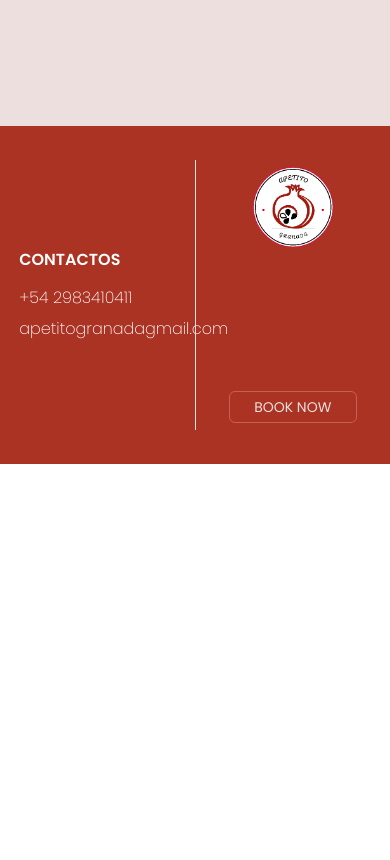
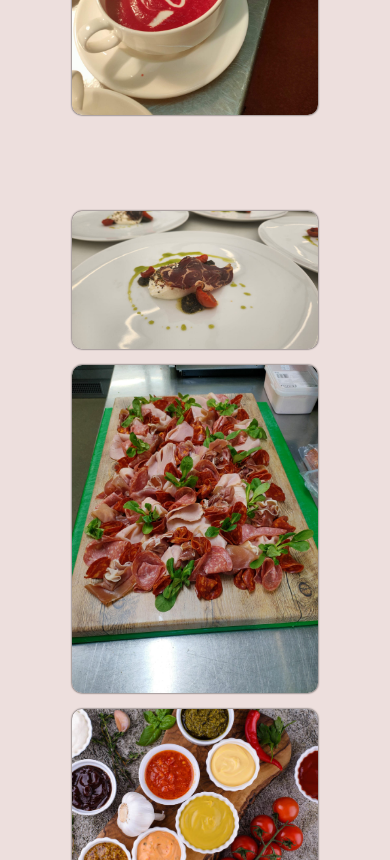
Before and after one commit to LeanM/apetito-granada-web, a React (Create React App) app: page /gallery in a window 390 px wide. Shown: the part 1140-2000 px from the top of the page. Before the commit the page ends 1604 px from the top, so only its background shows below. Built offline with nearby package versions, Linux system fonts and the light colour scheme.

Commit message:
responsive

```diff
--- a/src/components/contact-components/Contact.js
+++ b/src/components/contact-components/Contact.js
@@ -194,10 +194,6 @@ const useStyles = createUseStyles({
     justifyContent: "center",
     alignItems: "center",
     marginTop: "3rem",
-
-    "@media screen and (max-width: 1000px)": {
-      height: "250vh",
-    },
   },
   subContainer: {
     width: "95%",
@@ -210,8 +206,7 @@ const useStyles = createUseStyles({
     marginTop: "5rem",
     overflow: "hidden",
 
-    "@media screen and (max-width: 800px)": {
-      border: `solid 2px ${colors.nav}`,
+    "@media screen and (max-width: 1100px)": {
       borderLeft: `solid 20px ${colors.nav}`,
     },
   },
@@ -222,7 +217,7 @@ const useStyles = createUseStyles({
     backgroundSize: "cover",
     borderLeft: `solid 20px ${colors.nav}`,
 
-    "@media screen and (max-width: 800px)": {
+    "@media screen and (max-width: 1100px)": {
       display: "none",
     },
   },
@@ -235,15 +230,15 @@ const useStyles = createUseStyles({
 
     alignItems: "center",
 
-    "@media screen and (max-width: 800px)": {
+    "@media screen and (max-width: 1100px)": {
       width: "80%",
     },
   },
   title: {
     color: colors.nav,
     fontSize: "3rem",
-    "@media screen and (max-width: 800px)": {
-      fontSize: "2rem",
+    "@media screen and (max-width: 700px)": {
+      fontSize: "2.2rem",
     },
   },
   form: {
--- a/src/components/contact-components/FormInput.js
+++ b/src/components/contact-components/FormInput.js
@@ -58,8 +58,12 @@ const useStyles = createUseStyles({
     width: "30rem",
     borderRadius: 0,
 
-    "@media screen and (max-width: 500px)": {
-      //width: "14rem",
+    "@media screen and (max-width: 700px)": {
+      width: "20rem",
+    },
+
+    "@media screen and (max-width: 400px)": {
+      width: "15rem",
     },
   },
   input: {
--- a/src/components/contact-components/MenuList.js
+++ b/src/components/contact-components/MenuList.js
@@ -50,6 +50,14 @@ const useStyles = createUseStyles({
     overflowY: "scroll",
     padding: "10px",
     fontFamily: "Poppins",
+
+    "@media screen and (max-width: 700px)": {
+      width: "20rem",
+    },
+
+    "@media screen and (max-width: 400px)": {
+      width: "15rem",
+    },
   },
   itemContainer: {
     width: "100%",
@@ -91,10 +99,16 @@ const useStyles = createUseStyles({
   },
   itemText: {
     textAlign: "center",
+
+    "@media screen and (max-width: 700px)": {
+      fontSize: "0.7rem",
+    },
   },
   removeButton: {
     width: "10%",
     height: "80%",
+
+    textAlign: "center",
 
     borderRadius: "20px",
     border: `solid 1px ${colors.textNav}`,
@@ -105,5 +119,9 @@ const useStyles = createUseStyles({
       backgroundColor: colors.textNav,
       color: colors.nav,
     },
+
+    "@media screen and (max-width: 400px)": {
+      fontSize: "0.6rem",
+    },
   },
 });
--- a/src/components/gallery-components/Gallery.js
+++ b/src/components/gallery-components/Gallery.js
@@ -160,6 +160,7 @@ const useStyles = createUseStyles({
     display: "flex",
     justifyContent: "center",
     alignItems: "flex-start",
+    flexWrap: "wrap",
     gap: "1rem",
   },
   galleryColumn: {
@@ -171,5 +172,13 @@ const useStyles = createUseStyles({
     alignItems: "center",
     marginBottom: "5rem",
     gap: "1rem",
+
+    "@media screen and (max-width: 1000px)": {
+      width: "40%",
+    },
+
+    "@media screen and (max-width: 1000px)": {
+      width: "70%",
+    },
   },
 });
--- a/src/components/pagewrappers/Footer.js
+++ b/src/components/pagewrappers/Footer.js
@@ -22,13 +22,7 @@ export default function Footer() {
             <p className={classes.contactItem}>apetitogranadagmail.com</p>
           </div>
         </div>
-        <div
-          style={{
-            height: "80%",
-            width: "1px",
-            backgroundColor: colors.textNav,
-          }}
-        ></div>
+        <div className={classes.separation}></div>
         <div className={classes.bookContainer}>
           <img src={logo} className={classes.image}></img>
           <Button
@@ -48,6 +42,10 @@ const useStyles = createUseStyles({
     width: "100%",
     height: "40vh",
     fontFamily: "Poppins",
+
+    "@media screen and (max-width: 600px)": {
+      height: "80vh",
+    },
   },
   subContainer: {
     width: "100%",
@@ -56,6 +54,21 @@ const useStyles = createUseStyles({
     justifyContent: "space-evenly",
     alignItems: "center",
     backgroundColor: colors.nav,
+
+    "@media screen and (max-width: 600px)": {
+      flexDirection: "column",
+      justifyContent: "center",
+      gap: "1rem",
+    },
+  },
+  separation: {
+    height: "80%",
+    width: "1px",
+    backgroundColor: colors.textNav,
+
+    "@media screen and (max-width: 600px)": {
+      display: "none",
+    },
   },
   contactContainer: {
     width: "40%",
@@ -98,7 +111,6 @@ const useStyles = createUseStyles({
     "@media screen and (max-width: 500px)": {
       height: "5rem",
       width: "5rem",
-      marginBottom: "8rem",
     },
   },
   button: {
--- a/src/components/pagewrappers/Nav.js
+++ b/src/components/pagewrappers/Nav.js
@@ -16,7 +16,7 @@ export default function Nav(props) {
   const [loginRegisterAccess, setLoginRegisterAccess] = useState([]);
 
   const classes = useStyles();
-
+  /*
   useEffect(() => {
     setNavStyle(styleNavBarTransparent);
     setNavButtonStyle(styleButtonsTransparent);
@@ -30,7 +30,7 @@ export default function Nav(props) {
       window.removeEventListener("resize", listenToScroll);
     };
   }, []);
-
+  */
   const listenToScroll = () => {
     if (window.innerWidth > 800) {
       if (window.pageYOffset <= 50) {
@@ -178,6 +178,7 @@ const useStyles = createUseStyles({
     position: "absolute",
     justifyContent: "center",
     alignItems: "center",
+    marginTop: "0.5rem",
     zIndex: "1000",
     top: "0",
     transition: "background 0.5s, height 0.5s, border 0.5s",
```
